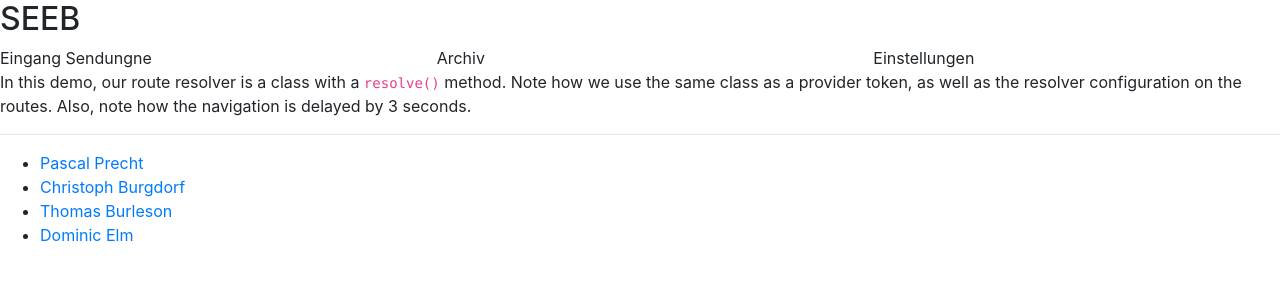
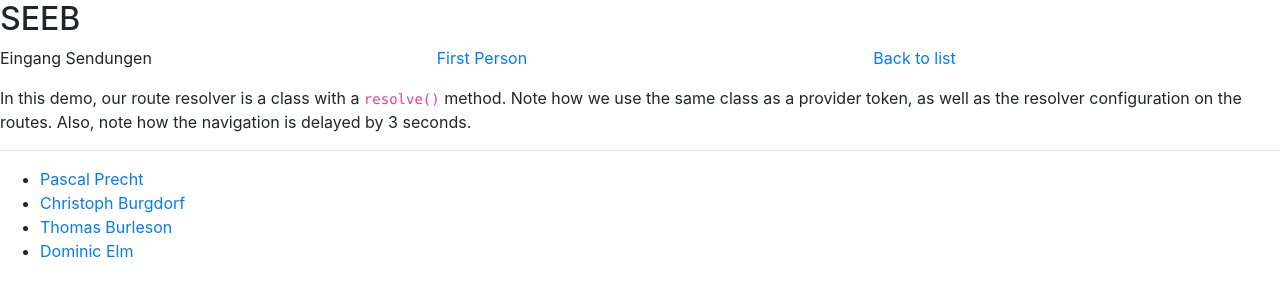
Before and after one commit to nfsolutions/angroute, an Angular app: page / in a window 1280 px wide. Shown: the top 300 px of the page. Built offline with nearby package versions, Linux system fonts and the light colour scheme.

Commit message:
navigation bar

```diff
--- a/package.json
+++ b/package.json
@@ -25,7 +25,6 @@
     "bootstrap": "^4.1.1",
     "core-js": "^2.5.4",
     "rxjs": "^6.0.0",
-    "rxjs-compat": "^6.2.1",
     "zone.js": "^0.8.26"
   },
   "devDependencies": {
--- a/src/app/app.component.html
+++ b/src/app/app.component.html
@@ -1,8 +1,8 @@
 <h2>SEEB</h2>
 <div class="row">
-  <div class="col-sm-4">Eingang Sendungne</div>
-  <div class="col-sm-4">Archiv</div>
-  <div class="col-sm-4">Einstellungen</div>
+  <div class="col-sm-4">Eingang Sendungen</div>
+  <div class="col-sm-4"><p><a routerLink="/contact/1">First Person</a></p></div>
+  <div class="col-sm-4"><p><a routerLink="/">Back to list</a></p></div>
 </div>
   <p>In this demo, our route resolver is a class with a <code>resolve()</code> method. Note how we use the same class as
     a provider token,
--- a/src/app/contacts-list.component.ts
+++ b/src/app/contacts-list.component.ts
@@ -20,7 +20,6 @@ export class ContactsListComponent implements OnInit {
   }
 
   ngOnInit() {
-    // was this.contacts = this.contactsService.getContacts();
     this.contacts = this.route.snapshot.data['contacts'];
   }
 }
--- a/src/app/contacts.service.ts
+++ b/src/app/contacts.service.ts
@@ -1,6 +1,5 @@
 import {Injectable} from '@angular/core';
-import {Observable} from 'rxjs/Observable';
-import * as Rx from 'rxjs';
+import {Observable} from 'rxjs';
 
 const contacts = [
   {id: 1, name: 'Pascal Precht', twitter: '@PascalPrecht'},
```
Also changed, not shown: 1 other file (tests, documents, lock files or other folders).
